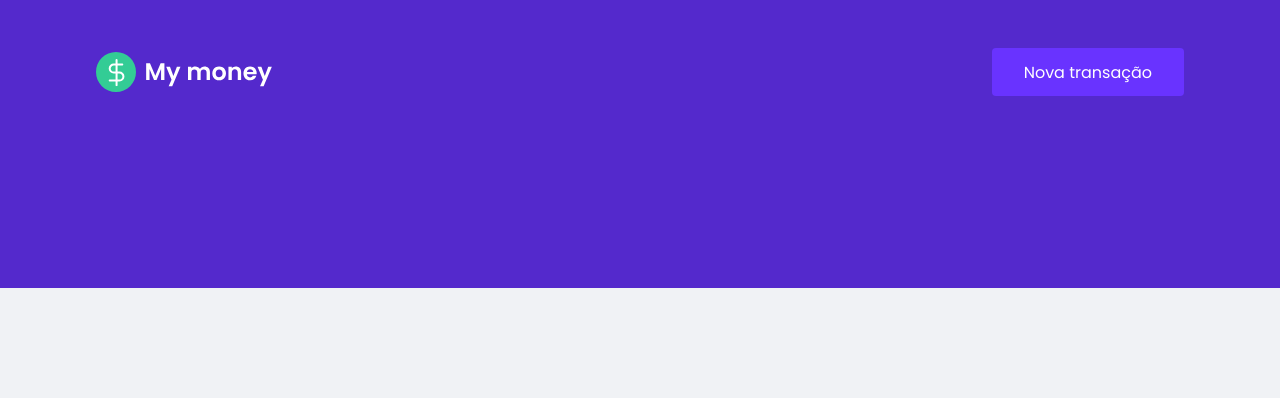
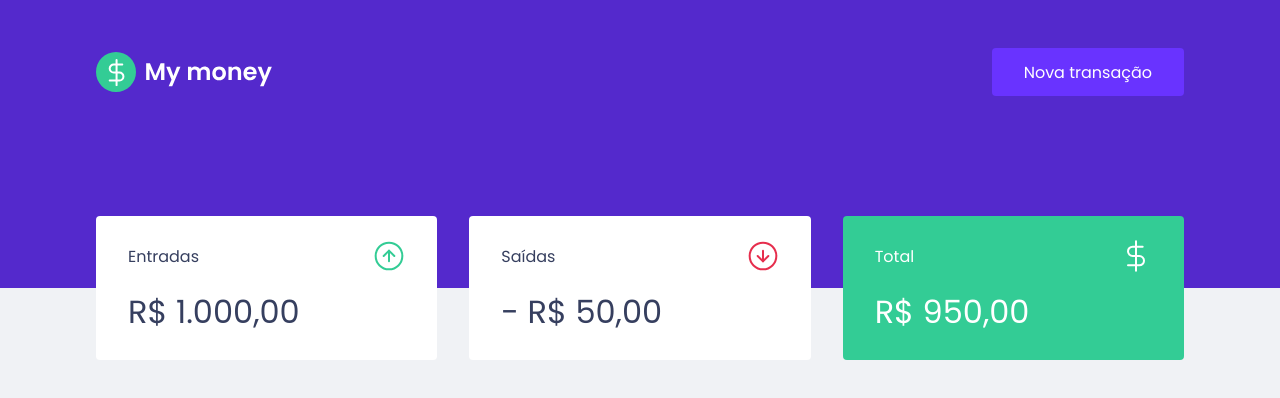
Before and after one commit to wellingtonrodriguesbr/mymoney, a React (Create React App) app: page / in a window 1280 px wide. Shown: the top 398 px of the page. Built offline with nearby package versions, Linux system fonts and the light colour scheme.

Commit message:
feat: create Dashboard and Summary components

```diff
--- a/src/App.tsx
+++ b/src/App.tsx
@@ -1,3 +1,4 @@
+import { Dashboard } from "./components/Dashboard";
 import { Header } from "./components/Header";
 import { GlobalStyle } from "./styles/global";
 
@@ -5,6 +6,7 @@
   return (
     <>
       <Header />
+      <Dashboard />
       <GlobalStyle />
     </>
   );
--- /dev/null
+++ b/src/components/Dashboard/index.tsx
@@ -0,0 +1,10 @@
+import { Summary } from "../Summary";
+import { Container } from "./styles";
+
+export const Dashboard = () => {
+  return (
+    <Container>
+      <Summary />
+    </Container>
+  );
+};
--- /dev/null
+++ b/src/components/Dashboard/styles.ts
@@ -0,0 +1,7 @@
+import styled from "styled-components";
+
+export const Container = styled.main`
+  max-width: 1120px;
+  margin: 0 auto;
+  padding: 2.5rem 1rem;
+`;
--- /dev/null
+++ b/src/components/Summary/index.tsx
@@ -0,0 +1,32 @@
+import { Container } from "./styles";
+import incomeImg from "../../assets/incoming.svg";
+import withDrawImg from "../../assets/withdraw.svg";
+import totalImg from "../../assets/Total.svg";
+
+export const Summary = () => {
+  return (
+    <Container>
+      <div>
+        <header>
+          <p>Entradas</p>
+          <img src={incomeImg} alt="Entradas" />
+        </header>
+        <strong>R$ 1.000,00</strong>
+      </div>
+      <div>
+        <header>
+          <p>Saídas</p>
+          <img src={withDrawImg} alt="Saídas" />
+        </header>
+        <strong>- R$ 50,00</strong>
+      </div>
+      <div className="total">
+        <header>
+          <p>Total</p>
+          <img src={totalImg} alt="Total" />
+        </header>
+        <strong>R$ 950,00</strong>
+      </div>
+    </Container>
+  );
+};
--- /dev/null
+++ b/src/components/Summary/styles.ts
@@ -0,0 +1,33 @@
+import styled from "styled-components";
+
+export const Container = styled.div`
+  display: grid;
+  grid-template-columns: repeat(3, 1fr);
+  gap: 2rem;
+  margin-top: -7rem;
+
+  div {
+    background-color: var(--shape);
+    padding: 1.5rem 2rem;
+    border-radius: 0.25rem;
+    color: var(--text-title);
+
+    header {
+      display: flex;
+      align-items: center;
+      justify-content: space-between;
+    }
+
+    strong {
+      display: block;
+      margin-top: 1rem;
+      font-size: 2rem;
+      line-height: 3rem;
+    }
+
+    &.total {
+      background-color: var(--green);
+      color: var(--shape);
+    }
+  }
+`;
--- a/src/styles/global.ts
+++ b/src/styles/global.ts
@@ -5,6 +5,7 @@
   --background: #f0f2f5;
   --shape: #fff;
   --red: #e52e40;
+  --green: #33cc95;
   --purple: #5429cc;
   --purple-light: #6933ff;
   --text-title: #363f5f;
```
